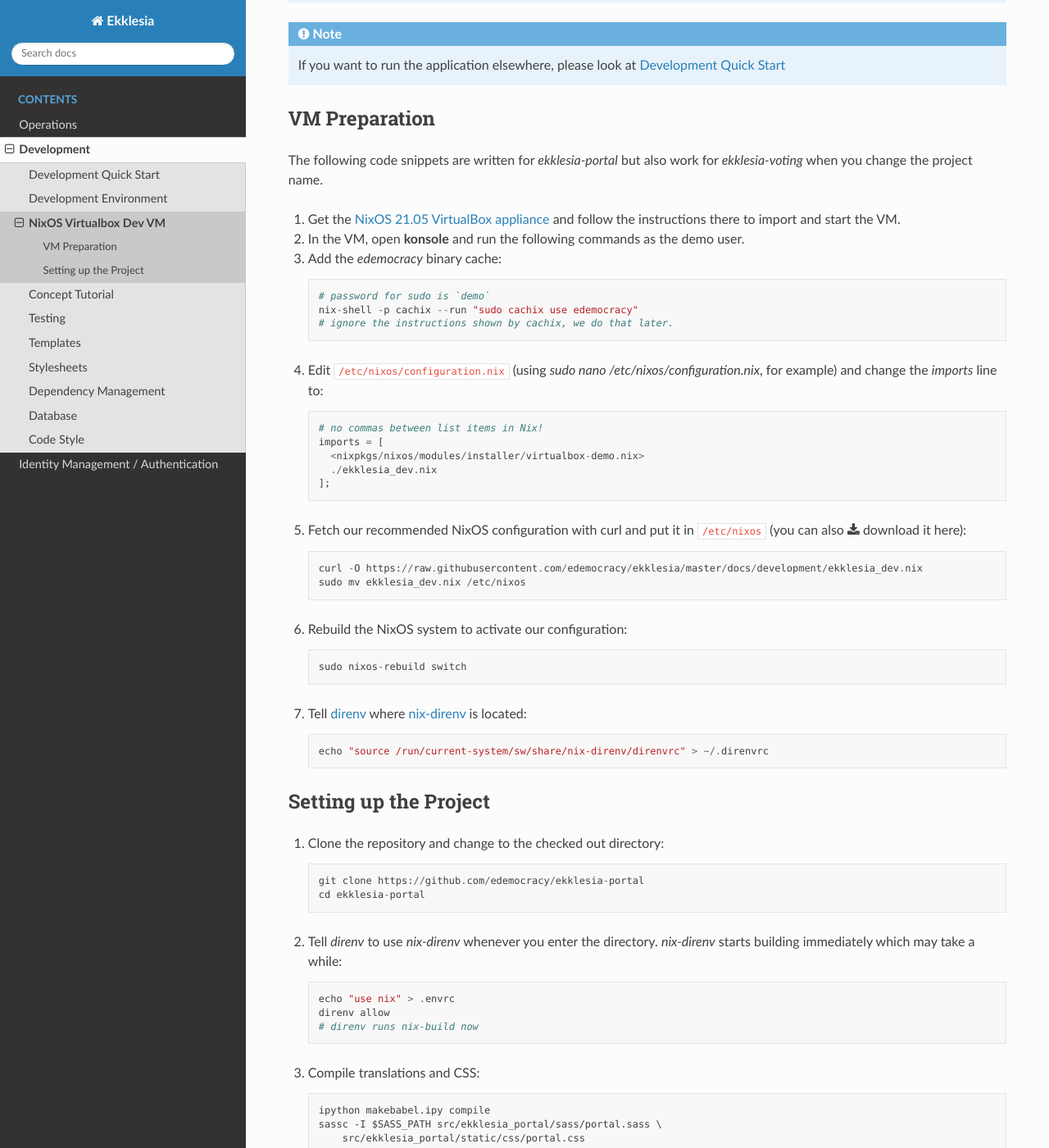
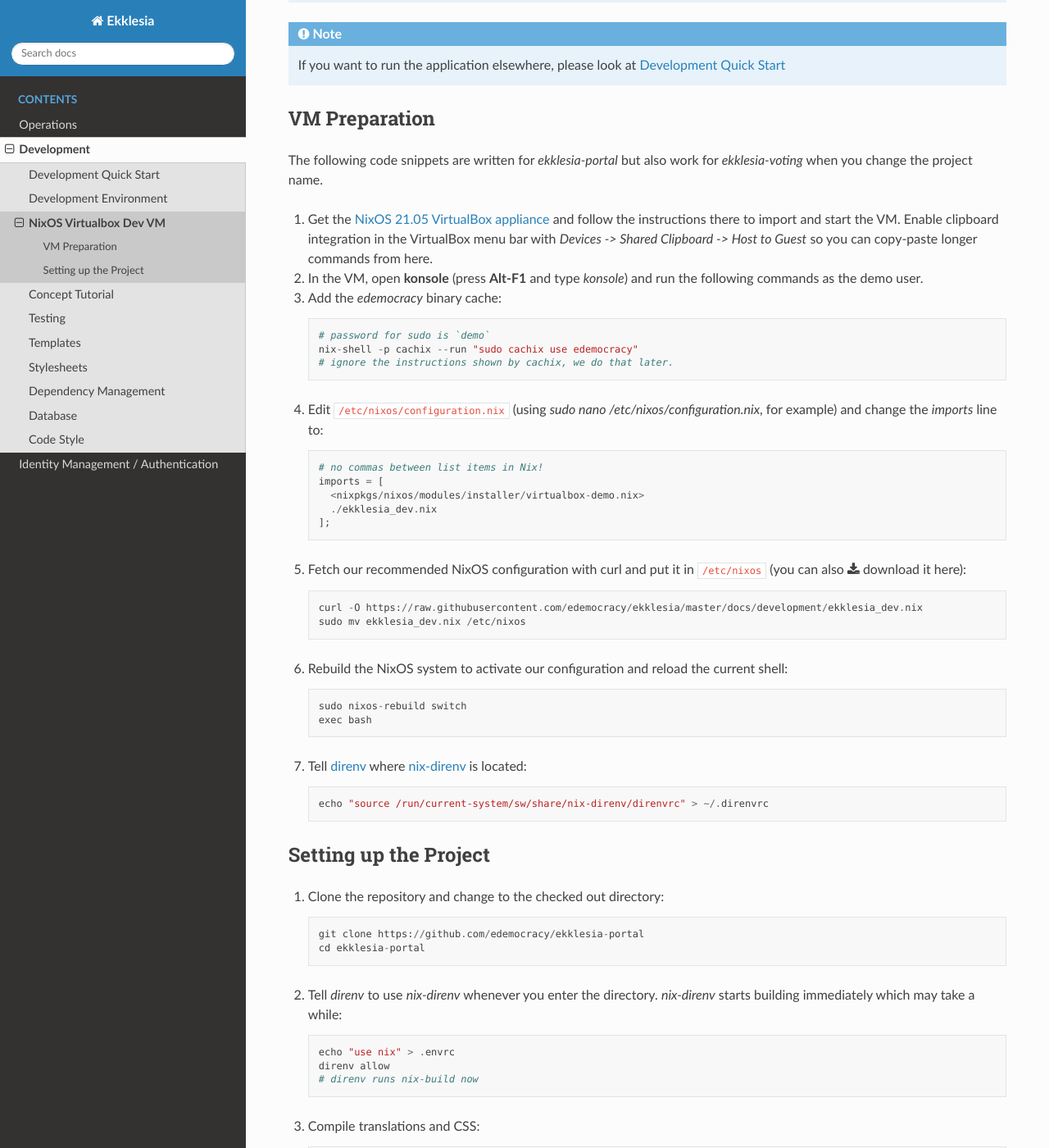
Before and after one commit to edemocracy/ekklesia, a Sphinx documentation site: the page built from docs/development/dev_nixos.rst, in a window 1280 px wide and 1400 px high, scrolled down 330 px. Shown: the whole window at 82% size. Built offline with Sphinx 7.4.7 and the Read the Docs theme 2.0.0, drawn with Linux system fonts in a browser that asks for light colours; some of the changed text lies outside the part shown.

Commit message:
NixOS Dev VM: reload shell, helpful hints, app config, label fix

```diff
--- a/docs/development/dev_env.rst
+++ b/docs/development/dev_env.rst
@@ -64,7 +64,7 @@
 instruction on how to set them up.
 
 
-.. _cachix:
+.. _cachix-binary-cache:
 
 Setting up the Cachix Binary Cache
 ==================================
--- a/docs/development/dev_nixos.rst
+++ b/docs/development/dev_nixos.rst
@@ -25,7 +25,9 @@
 
 1. Get the `NixOS 21.05 VirtualBox appliance <https://nixos.org/download.html#nixos-virtualbox>`_
    and follow the instructions there to import and start the VM.
-2. In the VM, open :command:`konsole` and run the following commands as the demo user.
+   Enable clipboard integration in the VirtualBox menu bar with *Devices -> Shared Clipboard -> Host to Guest*
+   so you can copy-paste longer commands from here.
+2. In the VM, open :command:`konsole` (press :command:`Alt-F1` and type *konsole*) and run the following commands as the demo user.
 3. Add the *edemocracy* binary cache::
 
     # password for sudo is `demo`
@@ -46,9 +48,10 @@
     curl -O https://raw.githubusercontent.com/edemocracy/ekklesia/master/docs/development/ekklesia_dev.nix
     sudo mv ekklesia_dev.nix /etc/nixos
 
-6. Rebuild the NixOS system to activate our configuration::
+6. Rebuild the NixOS system to activate our configuration and reload the current shell::
 
     sudo nixos-rebuild switch
+    exec bash
 
 
 7. Tell `direnv <https://direnv.net>`_ where `nix-direnv <https://github.com/nix-community/nix-direnv>`_ is located::
@@ -77,11 +80,19 @@
         src/ekklesia_portal/static/css/portal.css
 
 
-4. Create a config file named ``config.yml`` using the config template from ``src/ekklesia_portal/config.example.yml``. Under database, you have to change ``uri``. The section should look like this::
+4. Create a config file named ``config.yml`` using the config template from ``src/ekklesia_portal/config.example.yml``.
+   Under ``database``, you have to change ``uri``.
+   Under ``app``, change ``force_ssl`` to *false* and ``insecure_development_mode`` to *true*.
+   The beginnin of the config file should look like this::
 
     database:
         uri: "postgresql+psycopg2:///ekklesia_portal?host=/run/postgresql"
         fts_language: 'english'
+    app:
+        instance_name: my_ekklesia_portal
+        insecure_development_mode: true
+        login_visible: true
+        force_ssl: false
 
 
 5. Initialize the dev database with a custom config file::
@@ -91,4 +102,4 @@
 
 6. The development server can be run with a custom config file by executing::
 
-    python src/ekklesia_portal/runserver.py –debug -c config.yml 2>&1 | eliot-tree -l0
+    python src/ekklesia_portal/runserver.py --debug -c config.yml 2>&1 | eliot-tree -l0
--- a/docs/development/quickstart.rst
+++ b/docs/development/quickstart.rst
@@ -18,7 +18,7 @@
 
 .. note::
 
-    It's strongly recommended to also follow the instructions at :ref:`cachix`
+    It's strongly recommended to also follow the instructions at :ref:`cachix-binary-cache`
     or the first step will take a long time to complete.
 
 
```
